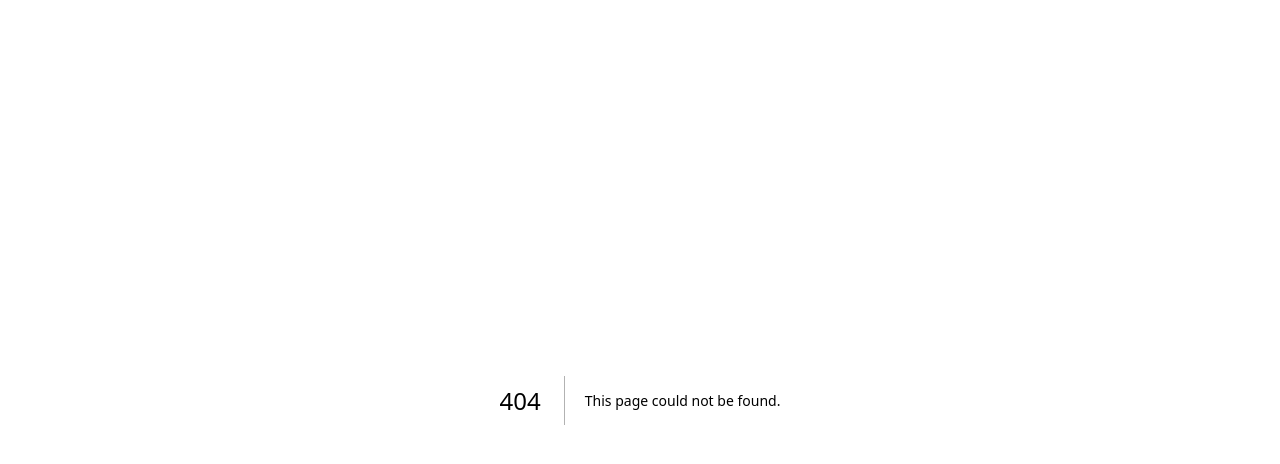
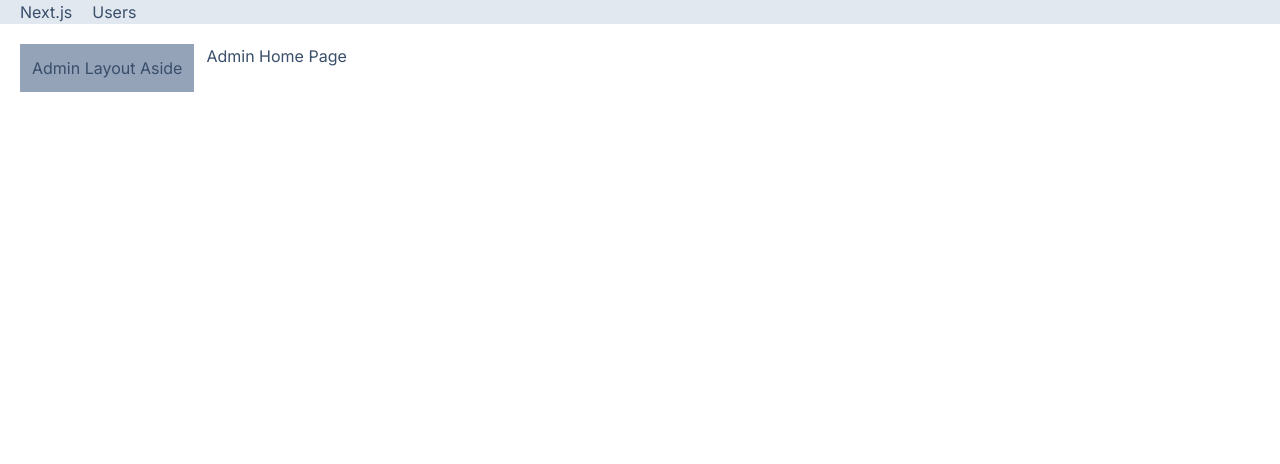
Before and after one commit to glckfndr/next-app, a Next.js app: page /admin in a window 1280 px wide. Before the commit this address had no page. Shown: the top 464 px of the page. Built offline with nearby package versions, Linux system fonts and the light colour scheme.

Commit message:
feat: add NavBar for RootLayout

```diff
--- /dev/null
+++ b/app/NavBar.tsx
@@ -0,0 +1,16 @@
+import Link from "next/link";
+import React from "react";
+
+function NavBar() {
+  return (
+    <div className="flex bg-slate-200">
+      <Link href="/" className="mr-5 ml-5">
+        {" "}
+        Next.js{" "}
+      </Link>
+      <Link href="/users"> Users </Link>
+    </div>
+  );
+}
+
+export default NavBar;
--- /dev/null
+++ b/app/admin/layout.tsx
@@ -0,0 +1,15 @@
+import React, { ReactNode } from "react";
+
+interface Props {
+  children: ReactNode;
+}
+const AdminLayout = ({ children }: Props) => {
+  return (
+    <div className="flex">
+      <aside className="bg-slate-400 p-3 mr-3">Admin Layout Aside</aside>
+      <main>{children}</main>
+    </div>
+  );
+};
+
+export default AdminLayout;
--- /dev/null
+++ b/app/admin/page.tsx
@@ -0,0 +1,7 @@
+import React from "react";
+
+const AdminHomePage = () => {
+  return <div>Admin Home Page</div>;
+};
+
+export default AdminHomePage;
--- a/app/globals.css
+++ b/app/globals.css
@@ -15,3 +15,10 @@
     text-wrap: balance;
   }
 }
+
+@layer base {
+  h1,
+  h2 {
+    @apply font-bold mb-3 text-2xl;
+  }
+}
--- a/app/layout.tsx
+++ b/app/layout.tsx
@@ -1,6 +1,7 @@
 import type { Metadata } from "next";
 import { Inter } from "next/font/google";
 import "./globals.css";
+import NavBar from "./NavBar";
 
 const inter = Inter({ subsets: ["latin"] });
 
@@ -16,7 +17,10 @@ export default function RootLayout({
 }>) {
   return (
     <html lang="en" data-theme="winter">
-      <body className={inter.className}>{children}</body>
+      <body className={inter.className}>
+        <NavBar />
+        <main className="p-5">{children}</main>
+      </body>
     </html>
   );
 }
--- a/app/page.tsx
+++ b/app/page.tsx
@@ -3,10 +3,9 @@ import ProductCard from "./components/ProductCard/ProductCard";
 
 export default function Home() {
   return (
-    <main>
+    <>
       <h1>Home Page</h1>
-      <Link href="/users">Users</Link>
       <ProductCard></ProductCard>
-    </main>
+    </>
   );
 }
--- a/app/users/page.tsx
+++ b/app/users/page.tsx
@@ -10,7 +10,9 @@ const UsersPage = ({ searchParams: { sortOrder } }: Props) => {
   return (
     <div>
       <h2>Users: </h2>
-      <Link href="users/new">New User Page</Link>
+      <Link href="users/new" className="text-green-500">
+        New User
+      </Link>
       <p>{new Date().toLocaleTimeString()}</p>
       <UserTable sortOrder={sortOrder} />
     </div>
```
